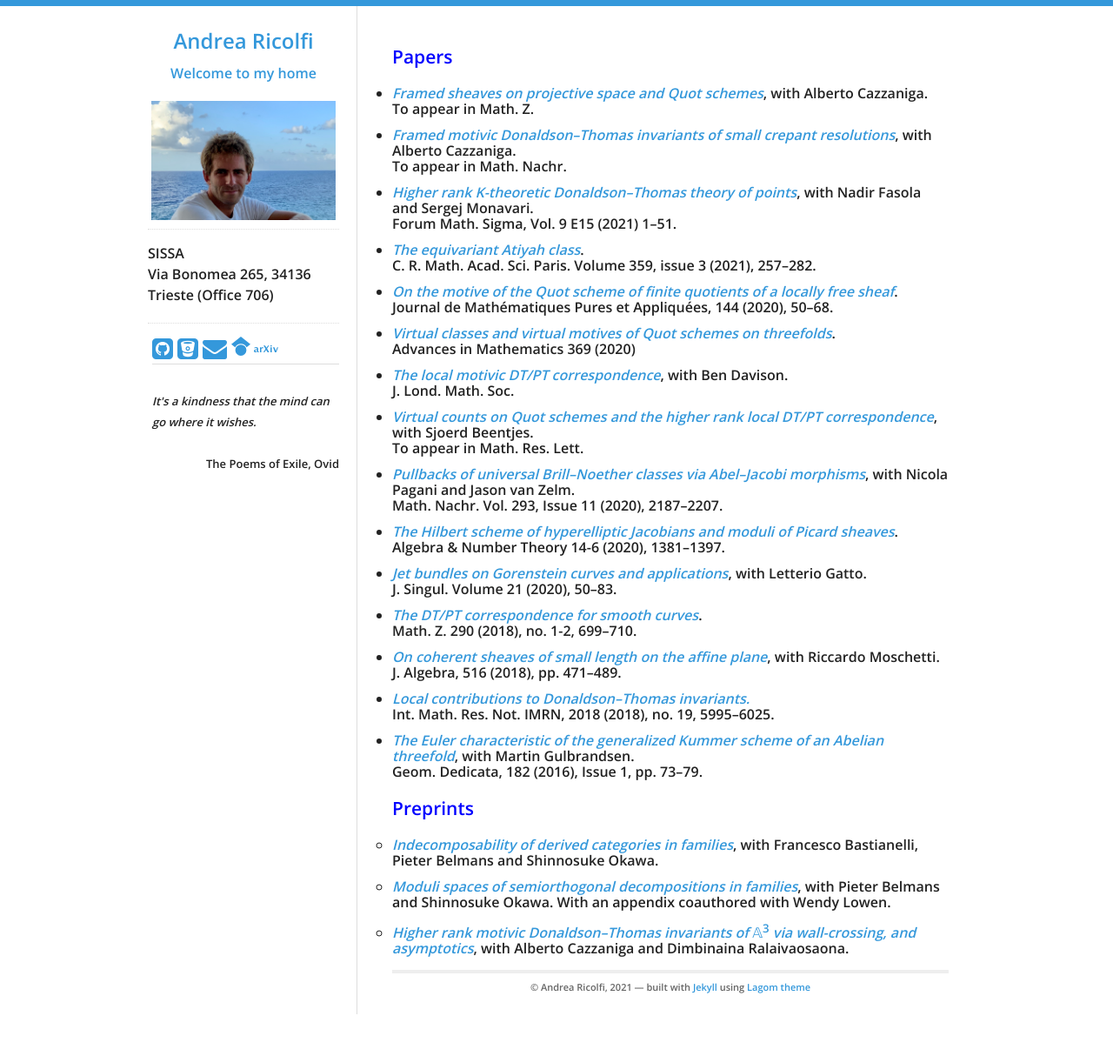
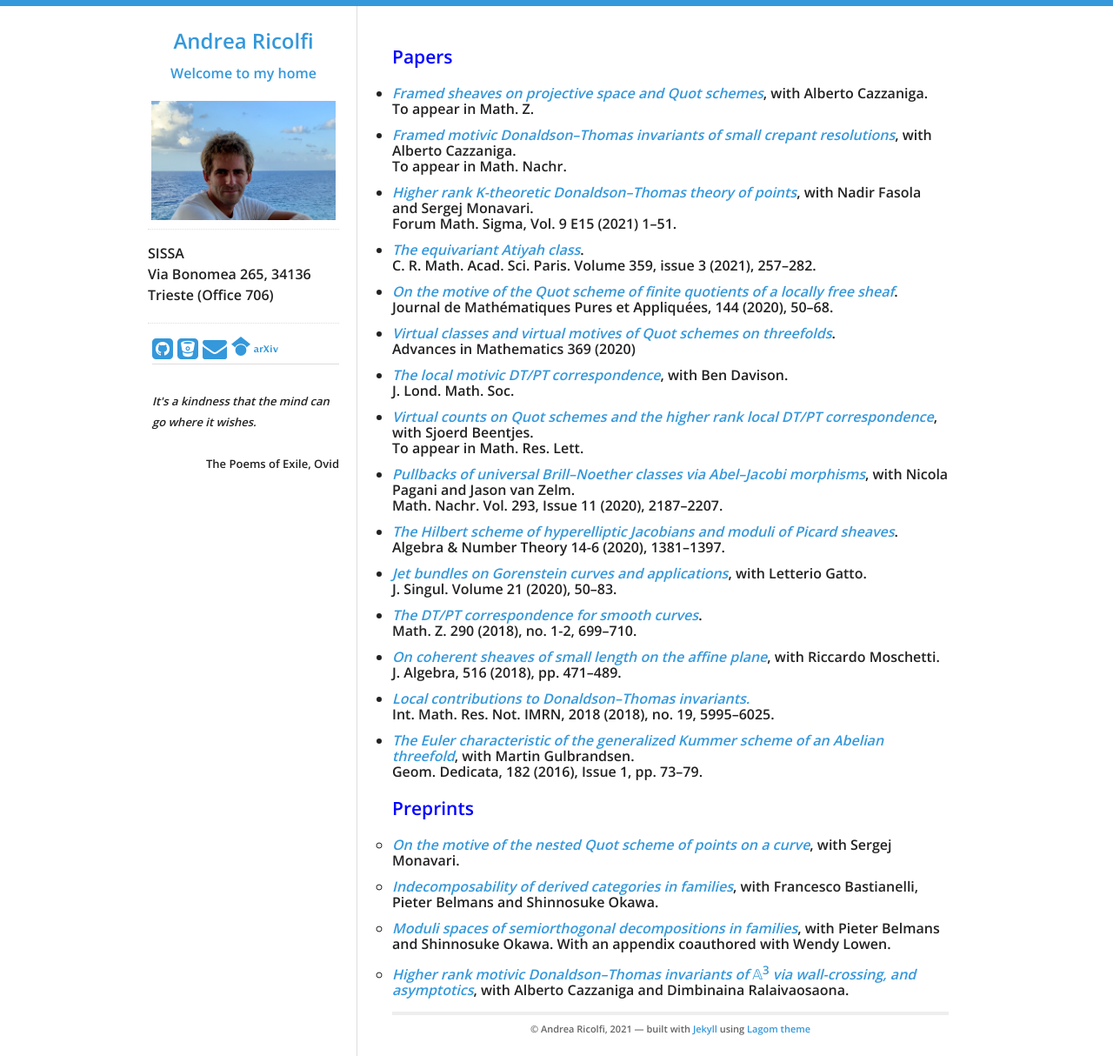
Before and after one commit to atricolfi/atricolfi.github.io, a Jekyll site: the page built from MATHEMATICS/Papers.html, in a window 1280 px wide. Shown: the whole page at 87% size. Built offline with Jekyll 4.4.1, drawn with Linux system fonts in a browser that asks for light colours; before the commit the page ends 1166 px from its top, so only the background shows below that.

Commit message:
Update Papers.html

```diff
--- a/MATHEMATICS/Papers.html
+++ b/MATHEMATICS/Papers.html
@@ -104,17 +104,18 @@ Geom. Dedicata, 182 (2016), Issue 1, pp. 73&#8211;79.
  </ul>
 </div>
 
-
-
 <!--  PREPRINT  -->
-
-
-
 <div id="home">
    <h3> <p style="color:blue">Preprints</p> </h3>
 <p>
 
   <ul style="list-style-type:circle">
+
+      <li><a href="https://arxiv.org/abs/2106.11817"><em>On the motive of the nested Quot scheme of points on a curve</em></a>,
+         with Sergej Monavari.
+     </li>
+
+
       <li><a href="https://arxiv.org/abs/2007.00994"><em>Indecomposability of derived categories in families</em></a>,
          with Francesco Bastianelli, Pieter Belmans and Shinnosuke Okawa.
 <!--[<a href="https://arxiv.org/abs/2007.00994">Preprint</a>]-->
```
